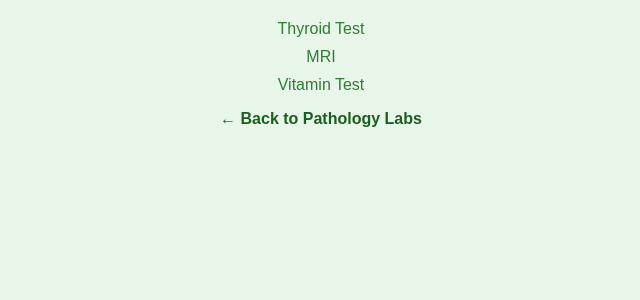
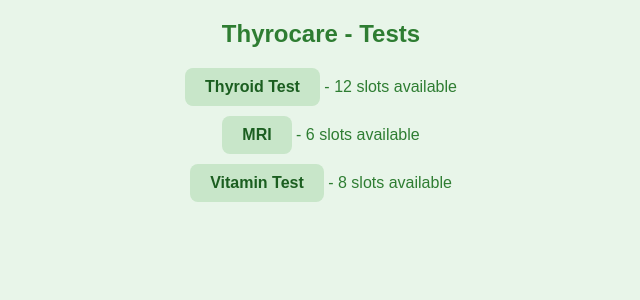
Before and after one commit to abhirup2911/MediSlotBook, a Flask app: page /lab/Thyrocare in a window 1280 px wide. Shown: the top 300 px of the page, without its empty margins (319-959 px from the left). Run offline with Flask 3, Linux system fonts and the light colour scheme.

Commit message:
Update lab_detail.html

```diff
--- a/templates/lab_detail.html
+++ b/templates/lab_detail.html
@@ -1,17 +1,15 @@
 <!DOCTYPE html>
-<html lang="en">
+<html>
 <head>
-  <meta charset="UTF-8">
-  <title>{{ lab }} - MediSlotBook</title>
+  <title>{{ name }}</title>
   <link rel="stylesheet" href="{{ url_for('static', filename='style.css') }}">
 </head>
 <body>
-  <h1>{{ lab }}</h1>
+  <h2>{{ name }} - Tests</h2>
   <ul>
-    {% for test in tests %}
-    <li>{{ test }}</li>
+    {% for test, slots in tests.items() %}
+      <li><a href="{{ url_for('test_booking', lab=name, test=test) }}">{{ test }}</a> - <span>{{ slots }} slots available</span></li>
     {% endfor %}
   </ul>
-  <a href="{{ url_for('pathology') }}">← Back to Pathology Labs</a>
 </body>
 </html>
```
